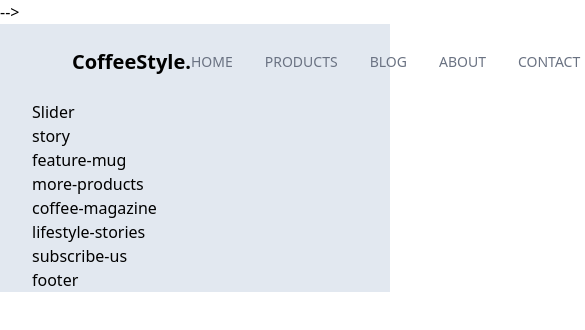
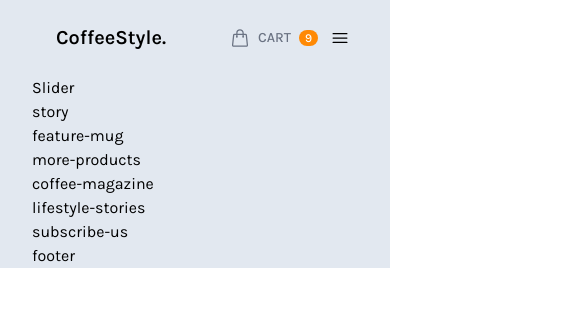
Before and after one commit to Hoaison3108/Tailwindcss-Coffee-Style, a website: page public/index.html in a window 390 px wide. Both pictures are taken after a click on the element "CoffeeStyle.". Shown: the top 330 px of the page, 585 px wide, since content can reach past the window. Drawn offline with Linux system fonts and the light colour scheme.

Commit message:
header Menu P2

```diff
--- a/public/index.html
+++ b/public/index.html
@@ -9,37 +9,40 @@
     <link rel="stylesheet" href="./output.css" type="text/css">
 
     <!--  embed icons -->
-    <link rel="stylesheet" href="https://cdnjs.cloudflare.com/ajax/libs/font-awesome/6.0.0/css/all.min.css"> -->
+    <link rel="stylesheet" href="https://cdnjs.cloudflare.com/ajax/libs/font-awesome/6.0.0/css/all.min.css">
+
+    <!-- embed favicon -->
+    <link rel="icon" type="image/x-icon" href="./img/favicon/latte-art.png" sizes="16x16">
 </head>
 
 <body>
     <div id="root">
-        <div class="content-wrapper max-w-screen-2xl text-base mx-auto px-8 bg-slate-200">
-            <header class="py-6 mx-10">
-                <nav class="flex flex-row justify-between items-center">
+        <div class="content-wrapper font-Karla max-w-screen-2xl text-base mx-auto px-8 bg-slate-200">
+            <header class="p-6 mx-auto">
+                <nav class="flex flex-row justify-between items-center relative">
                     <div class="logo basis-2/6 text-center text-xl font-semibold cursor-pointer">
                         CoffeeStyle.
                     </div>
 
-                    <ul
-                        class="basis-3/6 flex items-center justify-end gap-8 uppercase text-sm text-gray-500 font-medium">
-                        <li class="ct-top-menu-item">
-                            <a href=" #">Home</a>
+                    <ul id="ct-top-menu"
+                        class="basis-3/6 hidden lg:flex lg:items-center lg:justify-end lg:gap-8 uppercase text-sm text-gray-500 font-medium">
+                        <li class="ct-top-menu-item ct-top-menu-item-active">
+                            <a href="index.html">Home</a>
                         </li>
                         <li class="ct-top-menu-item">
-                            <a href="#">Products</a>
+                            <a href="./product.html">Products</a>
                         </li>
                         <li class="ct-top-menu-item">
-                            <a href="#">Blog</a>
+                            <a href="blog.html">Blog</a>
                         </li>
                         <li class="ct-top-menu-item">
-                            <a href="#">About</a>
+                            <a href="about.html">About</a>
                         </li>
                         <li class="ct-top-menu-item">
-                            <a href="#">Contact</a>
+                            <a href="contact.html">Contact</a>
                         </li>
                         <li class="ct-top-menu-item">
-                            <a href="#">StyleGuide</a>
+                            <a href="styleguide.html">StyleGuide</a>
                         </li>
                         <li class="ct-top-menu-item">
                             <a href="#" target="_blank">SonK</a>
@@ -47,7 +50,7 @@
                     </ul>
 
                     <ul
-                        class="basis-1/6 flex justify-start items-center ml-16 uppercase text-sm text-gray-500 font-medium">
+                        class="basis-3/6 lg:basis-1/6 flex justify-end lg:justify-start items-center ml-16 uppercase text-sm text-gray-500 font-medium">
                         <li class="ct-top-menu-item">
                             <a href="#" class=" flex items-center ">
                                 <svg xmlns="http://www.w3.org/2000/svg" fill="none" viewBox="0 0 24 24"
@@ -59,8 +62,15 @@
                                 <span class="ct-badge-circle bg-orange-400 text-white">9</span>
                             </a>
                         </li>
-
                     </ul>
+                    <div id="ct-toggle-top-menu-icon"
+                        class="basis-1/6 lg:hidden flex items-center cursor-pointer px-3 sm:px-8">
+                        <svg xmlns="http://www.w3.org/2000/svg" fill="none" viewBox="0 0 24 24" stroke-width="1.5"
+                            stroke="currentColor" class="ct-icon">
+                            <path stroke-linecap="round" stroke-linejoin="round"
+                                d="M3.75 6.75h16.5M3.75 12h16.5m-16.5 5.25h16.5" />
+                        </svg>
+                    </div>
                 </nav>
             </header>
 
@@ -99,6 +109,9 @@
             </footer>
         </div> <!-- End Content Wrapper-->
     </div> <!-- End Root-->
+
+    <!-- script -->
+    <script src="./js/main.js" type="text/javascript" async></script>
 </body>
 
 </html>
--- /dev/null
+++ b/public/js/main.js
@@ -0,0 +1,40 @@
+// Author: SonK
+
+// --- Mục đích: Xử lý sự kiện click để bật/tắt menu trên thiết bị di động và đổi icon tương ứng
+const topMenu = document.getElementById("ct-top-menu");
+const toggleTopMenuIcon = document.getElementById("ct-toggle-top-menu-icon");
+
+// Lấy thẻ <path> nằm bên trong nút bấm để lát nữa đổi nét vẽ
+const iconPath = toggleTopMenuIcon.querySelector("path");
+
+// Lưu lại 2 hình dáng (nét vẽ) của 2 loại Icon
+const hamburgerIconPath = "M3.75 6.75h16.5M3.75 12h16.5m-16.5 5.25h16.5"; // 3 đường gạch ngang
+const closeIconPath = "M6 18L18 6M6 6l12 12"; // Dấu X chéo
+
+document.addEventListener("click", function (event) {
+  const isClickInsideIcon = toggleTopMenuIcon.contains(event.target);
+  const isClickInsideMenu = topMenu.contains(event.target);
+
+  if (isClickInsideIcon) {
+    // Bật/tắt class 'hidden' của Menu
+    topMenu.classList.toggle("hidden");
+    topMenu.classList.toggle("ct-top-menu-expanded");
+
+    // Kiểm tra xem Menu đang Ẩn hay Hiện để đổi Icon cho đúng
+    if (topMenu.classList.contains("hidden")) {
+      // Nếu Menu bị ẩn -> Hiện lại icon Hamburger
+      iconPath.setAttribute("d", hamburgerIconPath);
+    } else {
+      // Nếu Menu đang mở -> Hiện icon Dấu X
+      iconPath.setAttribute("d", closeIconPath);
+    }
+  } else if (!isClickInsideMenu) {
+    // Nếu click ra ngoài vùng Menu và ngoài vùng Icon -> Đóng Menu
+    if (!topMenu.classList.contains("hidden")) {
+      topMenu.classList.add("hidden");
+      topMenu.classList.remove("ct-top-menu-expanded");
+      // Đồng thời reset lại icon về hình Hamburger
+      iconPath.setAttribute("d", hamburgerIconPath);
+    }
+  }
+});
--- a/src/input.css
+++ b/src/input.css
@@ -1,11 +1,47 @@
+/* 1. Nhúng font từ Google Fonts (Phải để trên cùng) */
+@import url("https://fonts.googleapis.com/css2?family=Karla:ital,wght@0,200..800;1,200..800&display=swap");
 @import "tailwindcss";
 @theme {
+  /* Màu sắc */
   --color-light-coffee: #c89f94;
+  --color-coffee-dark: #4a3018;
+
+  /* Font chữ */
+  --font-logo: "Pacifico", cursive; /* Font viết tay cho Logo */
+  --font-Karla: "Karla", sans-serif; /* Font tròn trịa cho Nội dung */
+
+  /* Khoảng cách tùy chỉnh */
+  --spacing-fluid: 5vw;
+
+  /* Bo góc */
+  --radius-blob: 40% 60% 70% 30% / 40% 50% 60% 50%; /* Hình dáng phá cách */
+
+  /* Đổ bóng */
+  --shadow-coffee: 0 10px 15px -3px rgba(74, 48, 24, 0.2);
+
+  /* hiệu ứng animation */
+  --animate-slideDown: slideDown 0.4s ease-in-out;
+  @keyframes slideDown {
+    0% {
+      transform: translateY(-100%);
+    }
+    100% {
+      transform: translateY(0);
+    }
+  }
 }
 
 /* ct = custom */
+.ct-top-menu-expanded {
+  @apply absolute top-10 z-50 w-full text-center bg-white animate-slideDown;
+}
+
 .ct-top-menu-item {
-  @apply cursor-pointer py-1 hover:text-gray-800 relative after:absolute after:bottom-0 after:left-0 after:bg-light-coffee after:h-0.5 after:w-0  hover:after:w-full after:transition-all after:ease-in-out after:duration-300;
+  @apply cursor-pointer py-1 hover:text-gray-800 relative after:lg:absolute after:lg:bottom-0 after:lg:left-0 after:lg:bg-light-coffee after:lg:h-0.5 after:lg:w-0  hover:after:lg:w-full after:lg:transition-all after:lg:ease-in-out after:lg:duration-300;
+}
+
+.ct-top-menu-item-active {
+  @apply text-gray-800;
 }
 
 .ct-icon {
```
Also changed, not shown: public/img/favicon/latte-art.png (added), public/output.css.
